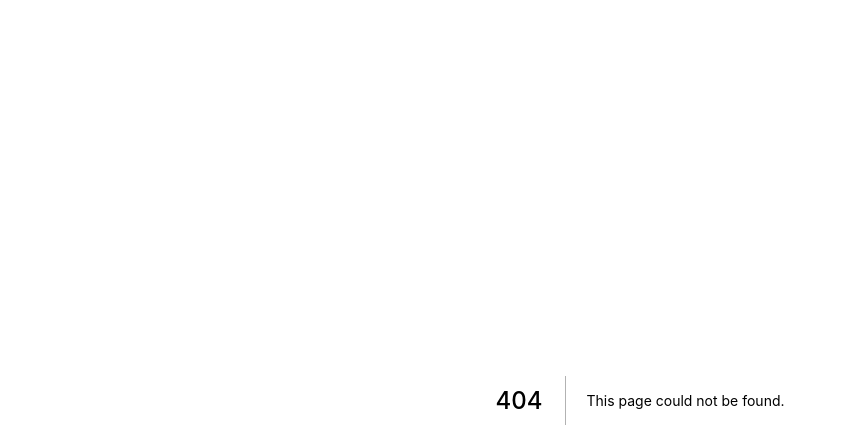
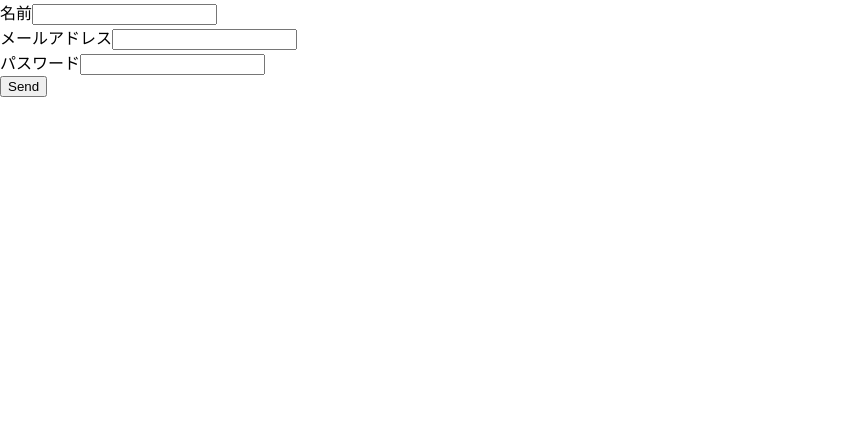
Before and after one commit to tmoka/rtt-next, a Next.js app: page /signup in a window 1280 px wide. Before the commit this address had no page. Shown: the top 448 px of the page, without its empty margins (0-847 px from the left). Built offline with nearby package versions, Linux system fonts and the light colour scheme.

Commit message:
#3 ユーザ登録画面を追加

```diff
--- a/pages/api/auth/[...nextauth].ts
+++ b/pages/api/auth/[...nextauth].ts
@@ -1,9 +1,7 @@
 import NextAuth from "next-auth"
 import CredentialsProvider from "next-auth/providers/credentials"
-import { PrismaAdapter } from "@next-auth/prisma-adapter"
 import { PrismaClient } from "@prisma/client"
-import Email from "next-auth/providers/email"
-import { hash, verify } from "argon2"
+import { verify } from "argon2"
 
 const prisma = new PrismaClient()
 
--- a/pages/index.tsx
+++ b/pages/index.tsx
@@ -1,6 +1,8 @@
 import Head from 'next/head'
 import { useSession, signIn, signOut } from "next-auth/react"
 import { hash } from 'argon2'
+import SignUp from './signup'
+import router, { Router } from 'next/router'
 
 export default function Home() {
   return (
@@ -27,6 +29,7 @@ export function SessionComponent() {
     <>
       Not signed in <br />
       <button onClick={() => signIn()}>Sign in</button>
+      <button onClick={() => router.push("signup")}>アカウント登録</button>
     </>
   )
 }
--- /dev/null
+++ b/pages/signup.tsx
@@ -0,0 +1,54 @@
+import React from "react";
+import { useForm, Controller } from "react-hook-form";
+
+const SignUp = (): JSX.Element => {
+
+  type UserSignUpType = {
+    name: string,
+    email: string,
+    password: string,
+  }
+
+  const { control, handleSubmit } = useForm<UserSignUpType>();
+
+  const onSubmit = (data: UserSignUpType) => {
+    alert(JSON.stringify(data));
+  };
+
+  return <div>
+    <form onSubmit={handleSubmit(onSubmit)} >
+      <section>
+        <label>名前</label>
+        <Controller
+          render={({ field }) => <input {...field} />}
+          name="name"
+          control={control}
+          defaultValue=""
+        />
+      </section>
+      <section>
+        <label>メールアドレス</label>
+        <Controller
+          render={({ field }) => <input {...field} />}
+          name="email"
+          control={control}
+          defaultValue=""
+        />
+      </section>
+      <section>
+        <label>パスワード</label>
+        <Controller
+          render={({ field }) => <input {...field} />}
+          name="password"
+          control={control}
+          defaultValue=""
+        />
+      </section>
+      <button type="submit">
+        Send
+      </button>
+    </form>
+  </div>
+};
+
+export default SignUp
```
